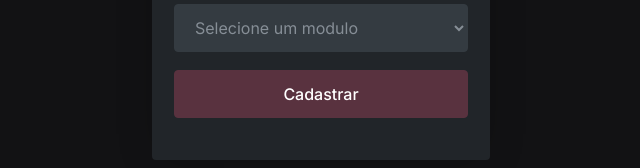
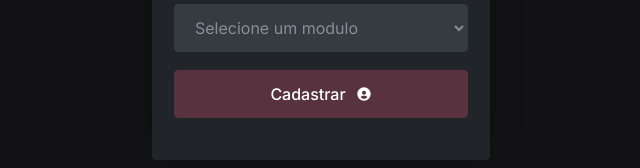
Before and after one commit to edumatheus65/developers_hub, a React (Vite) app: page /register in a window 1280 px wide. Shown: the part 767-935 px from the top of the page, without its empty margins (319-959 px from the left). Built offline with nearby package versions, Linux system fonts and the light colour scheme.

Commit message:
kenzieHub

```diff
--- a/src/components/RegisterForm/index.jsx
+++ b/src/components/RegisterForm/index.jsx
@@ -7,6 +7,7 @@ import { InputPassword } from "../InputPasswordLogin";
 import { useContext, useState } from "react";
 import { UserContext } from "../../providers/UserContext";
 import Spinner from "../../assets/spinner.svg";
+import { BiSolidUserCircle } from "react-icons/bi";
 
 export const RegisterForm = () => {
   const {
@@ -114,7 +115,13 @@ export const RegisterForm = () => {
         type="submit"
         disabled={loading}
       >
-        {loading ? <img className="icon" src={Spinner} /> : "Cadastrar"}
+        {loading ? (
+          <img className="icon" src={Spinner} />
+        ) : (
+          <>
+            Cadastrar <BiSolidUserCircle />
+          </>
+        )}
       </button>
     </form>
   );
```
Also changed, not shown: src/assets/signup.png (added).
